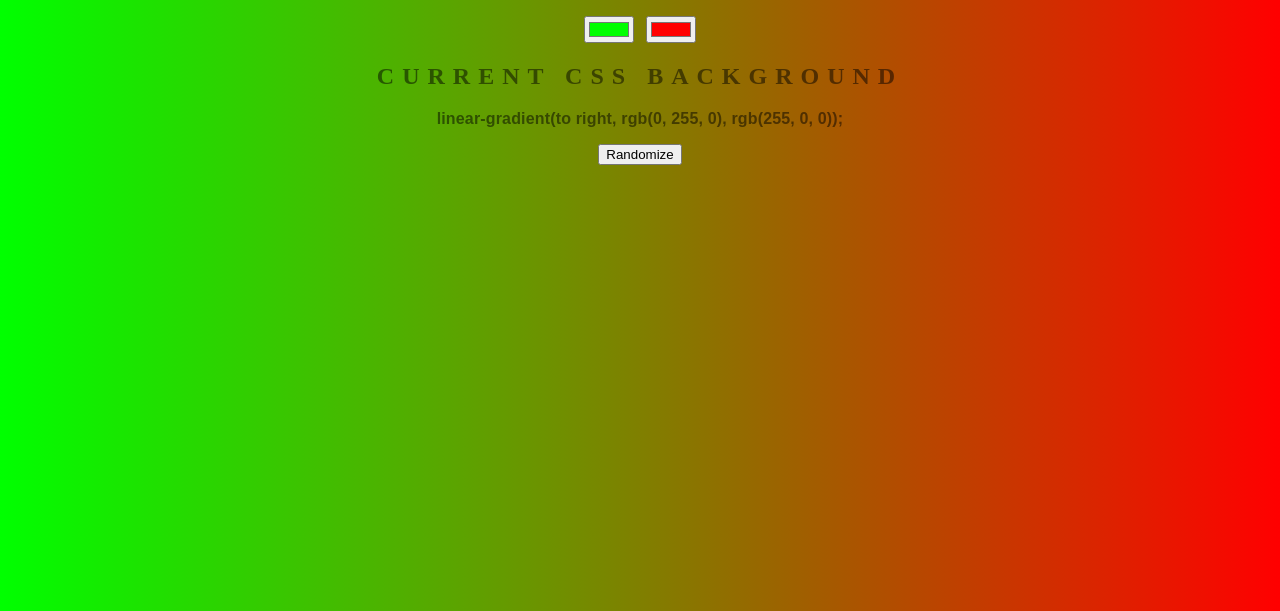
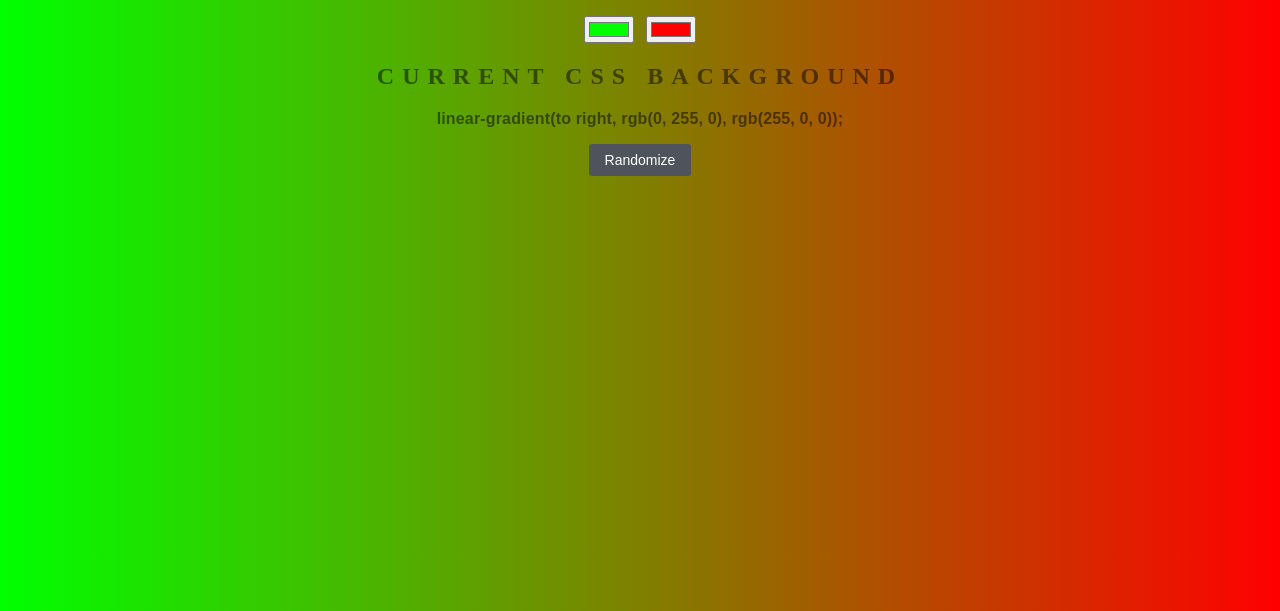
Before and after one commit to mdevonshire/background-generator, a plain HTML site: page index.html in a window 1280 px wide. Shown: the part 189-800 px from the top of the page. Drawn offline with Linux system fonts and the light colour scheme.

Commit message:
updated button css

```diff
--- a/style.css
+++ b/style.css
@@ -25,3 +25,21 @@ h3 {
     letter-spacing: 0.01em;
 
 }
+
+button {
+    display: inline-block;
+    outline: none;
+    cursor: pointer;
+    border-radius: 3px;
+    font-size: 14px;
+    font-weight: 500;
+    line-height: 16px;
+    padding: 2px 16px;
+    height: 32px;
+    min-width: 60px;
+    min-height: 32px;
+    border: none;
+    color: #fff;
+    background-color: #4f545c;
+    transition: background-color .17s ease,color .17s ease;
+}
```
